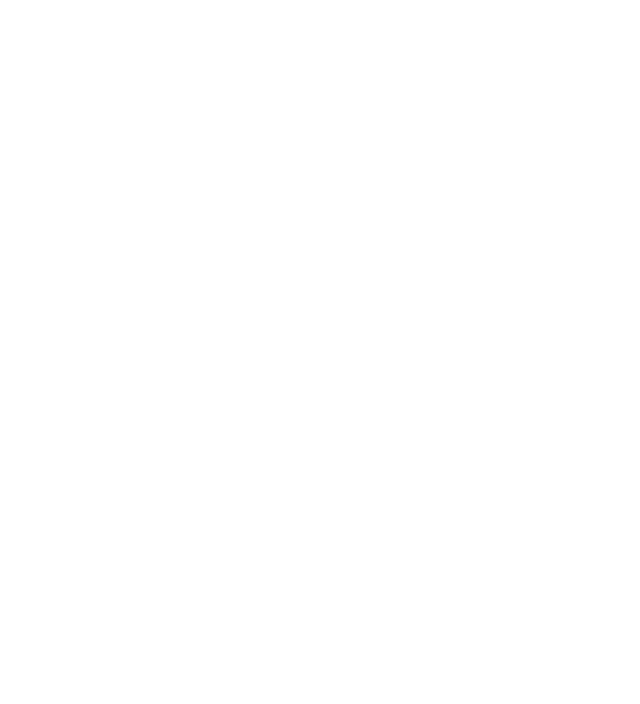
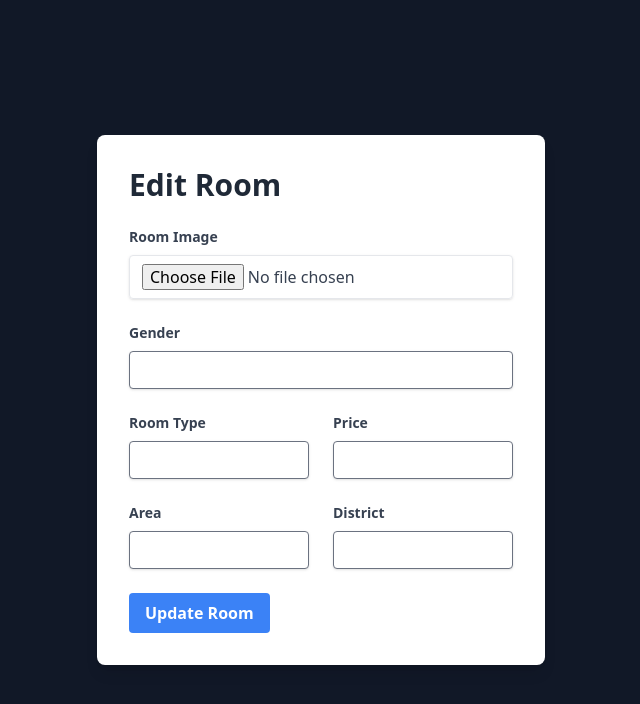
Before and after one commit to vinay961/HelpCenter, a React (Vite) app in the folder Frontend/: page /editroom in a window 1280 px wide. Before the commit this address had no page. Shown: the top 704 px of the page, without its empty margins (319-959 px from the left). Built offline with nearby package versions, Linux system fonts and the light colour scheme.

Commit message:
adding edit record and delete functionality

```diff
--- a/Frontend/src/App.jsx
+++ b/Frontend/src/App.jsx
@@ -12,6 +12,7 @@ import PasswordChange from './Components/Password/Password.jsx';
 import Rooms from './Components/Rooms/Rooms.jsx';
 import RoomList from './Components/roomsPage/roomsPage.jsx';
 import UserRooms from './Components/UserRoom/UserRoom.jsx';
+import EditRoom from './Components/EditRoom/EditRoom.jsx';
 
 
 function App() {
@@ -30,6 +31,7 @@ function App() {
           <Route path='/rooms' element={<Rooms />} />
           <Route path='/homelist' element={<RoomList />} />
           <Route path='/userRooms' element={<UserRooms />} />
+          <Route path='/editroom' element={<EditRoom />} />
         </Routes>
       </Router>
     </>
--- /dev/null
+++ b/Frontend/src/Components/EditRoom/EditRoom.jsx
@@ -0,0 +1,212 @@
+import React, { useState, useEffect } from 'react';
+import { useLocation, useNavigate } from 'react-router-dom';
+import axios from 'axios';
+
+const EditRoom = () => {
+  const location = useLocation();
+  const navigate = useNavigate();
+  const [room, setRoom] = useState({
+    roomImage: '',
+    title: '',
+    gender: '',
+    roomType: '',
+    message: '',
+    area: '',
+    district: '',
+    price: '',
+  });
+
+  const [showMessageField, setShowMessageField] = useState(false);
+  const [successMessage, setSuccessMessage] = useState('');
+  const [errorMessage, setErrorMessage] = useState('');
+
+  useEffect(() => {
+    if (location.state && location.state.room) {
+      setRoom(location.state.room);
+      setShowMessageField(location.state.room.roomType === 'other');
+    }
+  }, [location.state]);
+
+  const handleChange = (e) => {
+    if (e.target.type === 'file') {
+      setRoom({
+        ...room,
+        roomImage: e.target.files[0], // Store file object in state
+      });
+    } else {
+      setRoom({
+        ...room,
+        [e.target.name]: e.target.value,
+      });
+
+      if (e.target.name === 'roomType' && e.target.value !== 'other') {
+        setShowMessageField(false);
+      } else if (e.target.name === 'message') {
+        setShowMessageField(true);
+      }
+    }
+  };
+
+  const handleSubmit = async (e) => {
+    e.preventDefault();
+    try {
+      const formData = new FormData();
+      formData.append('roomImage', room.roomImage); // Append file to FormData
+      formData.append('gender', room.gender);
+      formData.append('roomType', room.roomType);
+      formData.append('message', room.message);
+      formData.append('area', room.area);
+      formData.append('district', room.district);
+      formData.append('price', room.price);
+
+      const response = await axios.put(`http://localhost:8000/api/rooms/updateroom/${room._id}`, formData, {
+        withCredentials: true,
+      });
+
+      if (response.status === 200) {
+        setSuccessMessage('Room details updated successfully.');
+        setTimeout(() => {
+          navigate(-1); // Go back to previous page
+        }, 2000);
+      } else {
+        setErrorMessage('Failed to update room details.');
+      }
+    } catch (error) {
+      console.error('Error updating room details:', error);
+      setErrorMessage('Failed to update room details.');
+    }
+  };
+
+  return (
+    <div className="flex justify-center items-center min-h-screen bg-gray-900 p-4">
+      <form onSubmit={handleSubmit} className="bg-white shadow-lg rounded-lg p-8 w-full max-w-md m-5">
+        <h2 className="text-3xl font-bold mb-6 text-gray-800">Edit Room</h2>
+
+        {successMessage && (
+          <div className="bg-green-100 border-l-4 border-green-500 text-green-700 p-4 mb-4" role="alert">
+            <p className="font-bold">Success</p>
+            <p>{successMessage}</p>
+          </div>
+        )}
+
+        {errorMessage && (
+          <div className="bg-red-100 border-l-4 border-red-500 text-red-700 p-4 mb-4" role="alert">
+            <p className="font-bold">Error</p>
+            <p>{errorMessage}</p>
+          </div>
+        )}
+
+        <div className="grid grid-cols-1 gap-6">
+          <div>
+            <label className="block text-gray-700 text-sm font-semibold mb-2" htmlFor="roomImage">
+              Room Image
+            </label>
+            <input
+              type="file"
+              name="roomImage"
+              id="roomImage"
+              onChange={handleChange}
+              className="shadow appearance-none border rounded w-full py-2 px-3 text-gray-700 leading-tight focus:outline-none focus:ring-2 focus:ring-blue-500 focus:border-transparent transition duration-200 ease-in-out transform hover:scale-105"
+            />
+          </div>
+          <div>
+            <label className="block text-gray-700 text-sm font-semibold mb-2" htmlFor="gender">
+              Gender
+            </label>
+            <input
+              type="text"
+              name="gender"
+              id="gender"
+              value={room.gender}
+              onChange={handleChange}
+              className="shadow appearance-none border rounded w-full py-2 px-3 text-gray-700 leading-tight focus:outline-none focus:ring-2 focus:ring-blue-500 focus:border-transparent transition duration-200 ease-in-out transform hover:scale-105"
+            />
+          </div>
+          <div className="grid grid-cols-2 gap-6">
+            {!showMessageField ? (
+              <div>
+                <label className="block text-gray-700 text-sm font-semibold mb-2" htmlFor="roomType">
+                  Room Type
+                </label>
+                <input
+                  type="text"
+                  name="roomType"
+                  id="roomType"
+                  value={room.roomType}
+                  onChange={handleChange}
+                  className="shadow appearance-none border rounded w-full py-2 px-3 text-gray-700 leading-tight focus:outline-none focus:ring-2 focus:ring-blue-500 focus:border-transparent transition duration-200 ease-in-out transform hover:scale-105"
+                />
+              </div>
+            ) : (
+              <div>
+                <label className="block text-gray-700 text-sm font-semibold mb-2" htmlFor="message">
+                  Message
+                </label>
+                <input
+                  type="text"
+                  name="message"
+                  id="message"
+                  value={room.message}
+                  onChange={handleChange}
+                  className="shadow appearance-none border rounded w-full py-2 px-3 text-gray-700 leading-tight focus:outline-none focus:ring-2 focus:ring-blue-500 focus:border-transparent transition duration-200 ease-in-out transform hover:scale-105"
+                />
+              </div>
+            )}
+            <div>
+              <label className="block text-gray-700 text-sm font-semibold mb-2" htmlFor="price">
+                Price
+              </label>
+              <input
+                type="number"
+                name="price"
+                id="price"
+                value={room.price}
+                onChange={handleChange}
+                className="shadow appearance-none border rounded w-full py-2 px-3 text-gray-700 leading-tight focus:outline-none focus:ring-2 focus:ring-blue-500 focus:border-transparent transition duration-200 ease-in-out transform hover:scale-105"
+              />
+            </div>
+          </div>
+          <div className="grid grid-cols-2 gap-6">
+            <div>
+              <label className="block text-gray-700 text-sm font-semibold mb-2" htmlFor="area">
+                Area
+              </label>
+              <input
+                type="text"
+                name="area"
+                id="area"
+                value={room.area}
+                onChange={handleChange}
+                className="shadow appearance-none border rounded w-full py-2 px-3 text-gray-700 leading-tight focus:outline-none focus:ring-2 focus:ring-blue-500 focus:border-transparent transition duration-200 ease-in-out transform hover:scale-105"
+              />
+            </div>
+            <div>
+              <label className="block text-gray-700 text-sm font-semibold mb-2" htmlFor="district">
+                District
+              </label>
+              <input
+                type="text"
+                name="district"
+                id="district"
+                value={room.district}
+                onChange={handleChange}
+                className="shadow appearance-none border rounded w-full py-2 px-3 text-gray-700 leading-tight focus:outline-none focus:ring-2 focus:ring-blue-500 focus:border-transparent transition duration-200 ease-in-out transform hover:scale-105"
+              />
+            </div>
+          </div>
+        </div>
+
+        <div className="flex items-center justify-between mt-6">
+          <button
+            type="submit"
+            className="bg-blue-500 hover:bg-blue-700 text-white font-bold py-2 px-4 rounded focus:outline-none focus:shadow-outline transition duration-200 ease-in-out transform hover:scale-105"
+          >
+            Update Room
+          </button>
+        </div>
+      </form>
+    </div>
+  );
+};
+
+export default EditRoom;
--- a/Frontend/src/Components/Nav.jsx
+++ b/Frontend/src/Components/Nav.jsx
@@ -153,7 +153,7 @@ const Nav = () => {
           <div className="flex space-x-4">
             <a
               href="/login"
-              className="text-gray-700 bg-gray-300 hover:text-white hover:bg-gray-700 px-3 py-2 rounded transition duration-300"
+              className="text-gray-700 bg-gray-300 hover:text-white hover:bg-red-700 px-3 py-2 rounded transition duration-300"
               onClick={() => { navigate('/login') }}
             >
               Login
```
Also changed, not shown: Frontend/src/Components/UserRoom/UserRoom.jsx (+45 -12 lines), 2 other files (tests, documents, lock files or other folders).
